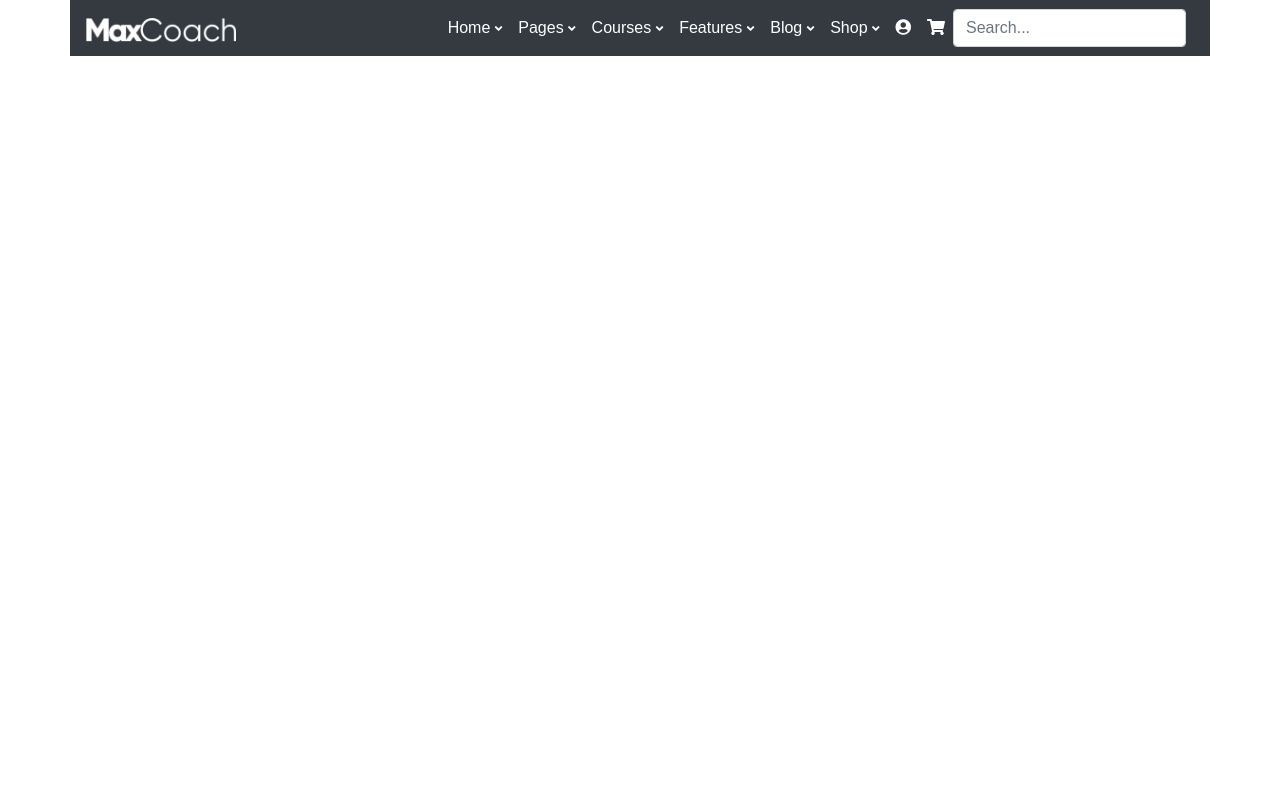
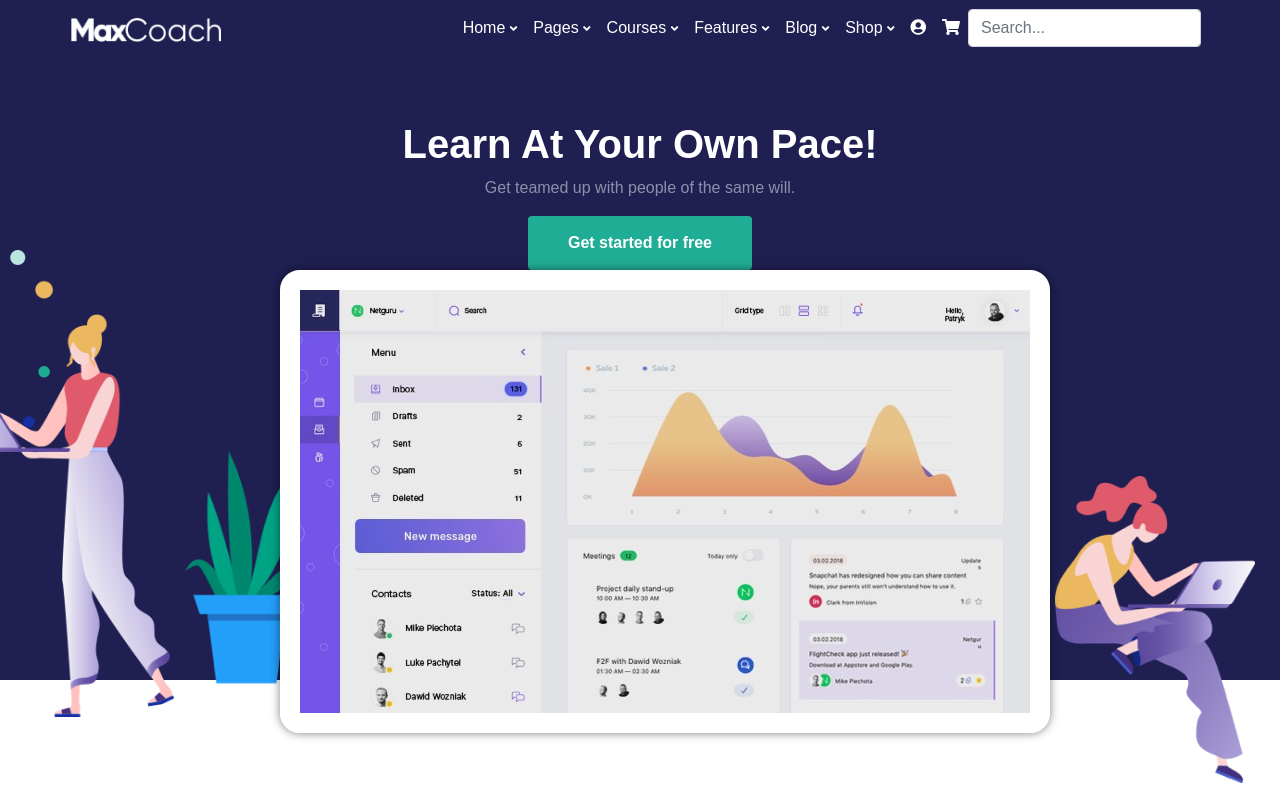
Before and after one commit to nicolainve/proj-html-vuejs, a plain HTML site: page index.html in a window 1280 px wide. Drawn offline with nearby package versions, Linux system fonts and the light colour scheme; some icons are missing; a web font is replaced by a local one.

Commit message:
jumbotron done

```diff
--- a/css/style.css
+++ b/css/style.css
@@ -1,6 +1,12 @@
 /* GENERAL */
 body {
     font-family: 'Khula', sans-serif;
+}
+
+/* TYPOGRAPHY */
+h1 {
+    font-weight: 700;
+    color: #fff;
 }
 
 /* LAYOUT */
@@ -8,7 +14,63 @@ body {
     max-width: 1170px;
 }
 
+/* UTILITIES */
+
+/* Buttons */
+.btn-primary {
+    padding: 15px 40px;
+    font-weight: 700;
+    background: #20ad96;
+    border: none;
+}
+
+
 /* HEADER */
+
+.main-header {
+    background-color: #1f1f52;
+    height: 680px; /* DEBUG */
+}
+
+/* Navbar */
 .navbar .navbar-brand img {
     width: 150px;
 }
+
+/* Jumbotron */
+.jumbotron .col.illustration {
+    max-width: 750px;
+    position: relative;
+}
+
+.jumbotron .illustration .graphic {
+    position: relative;
+    border: 20px solid white;
+    box-shadow: 0 0 10px rgba(0, 0, 0, 0.5);
+    border-radius: 20px;
+    z-index: 1;
+}
+
+.jumbotron .illustration .youtube {
+    position: absolute;
+    width: 90px;
+    top: 50%;
+    left: 50%;
+    transform: translate(-50%, -50%);
+}
+
+.jumbotron .illustration .left-person {
+    position: absolute;
+    top: -20px;
+    left: -330px;
+    z-index: 0;
+    width: 380px;
+}
+
+.jumbotron .illustration .right-person {
+    position: absolute;
+    bottom: -50px;
+    right: -240px;
+    z-index: 0;
+    width: 200px;
+}
--- a/index.html
+++ b/index.html
@@ -18,11 +18,11 @@
 
 </head>
 <body>
-    <div id="app" class="container">
+    <div id="app">
         <!-- Header -->
-        <header class="main-header">
+        <header class="main-header container-fluid">
             <!-- Navbar -->
-            <nav class="navbar navbar-expand-lg navbar-dark bg-dark">
+            <nav class="navbar navbar-expand-lg navbar-dark container">
                 <a class="navbar-brand" href="#">
                     <img src="./img/light-logo.png" alt="MaxCoach" class="logo">
                 </a>
@@ -47,9 +47,27 @@
                 </form>
             </nav>
 
-            <!-- Hero -->
-            <div class="hero">
+            <!-- Jumbotron -->
+            <div class="jumbotron jumbotron-fluid container text-center bg-transparent">
+                <div class="row">
+                    <div class="col">
+                        <h1 class="main-title">
+                            Learn At Your Own Pace!
+                        </h1>
+                        <p class="text-white-50">Get teamed up with people of the same will.</p>
+                        <button type="button" class="btn btn-primary">Get started for free</button>
 
+                    </div>
+                </div>
+
+                <div class="row justify-content-center">
+                    <div class="col illustration">
+                        <img class="graphic" src="./img/home-6-hero-poster-final.jpg" alt="">
+                        <img class="youtube" src="./img/icon-youtube-play.png" alt="">
+                        <img class="left-person" src="./img/home-6-hero-left-person.png" alt="">
+                        <img class="right-person" src="./img/home-6-hero-right-person.png" alt="">
+                    </div>
+                </div>
             </div>
         </header>
 
```
